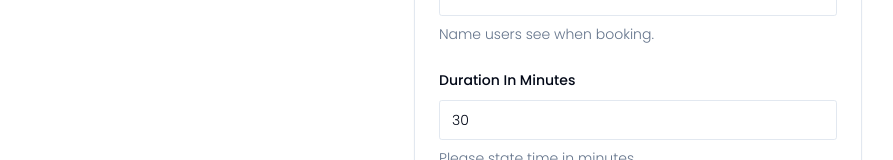
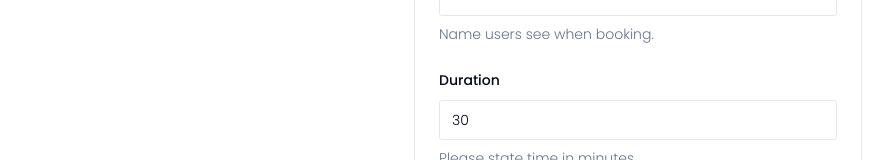
Before and after one commit to Nimira43/Sirius, a Next.js app: page /events/new in a window 1280 px wide. Shown: the part 210-370 px from the top of the page, without its empty margins (2-895 px from the left). Built offline with nearby package versions, Linux system fonts and the light colour scheme; a web font is replaced by a local one.

Commit message:
Added defaultValues for name and description in form

```diff
--- a/src/components/forms/EventForm.tsx
+++ b/src/components/forms/EventForm.tsx
@@ -15,6 +15,8 @@ export function EventForm() {
   const form = useForm<z.infer<typeof eventFormSchema>>({
     resolver: zodResolver(eventFormSchema),
     defaultValues: {
+      name: '',
+      description: '',
       isActive: true,
       durationInMinutes: 30
     }
@@ -51,7 +53,7 @@ export function EventForm() {
           name='durationInMinutes'
           render={({field}) => (
             <FormItem>
-              <FormLabel>Duration In Minutes</FormLabel>
+              <FormLabel>Duration</FormLabel>
               <FormControl>
                 <Input
                   type='number'
```
